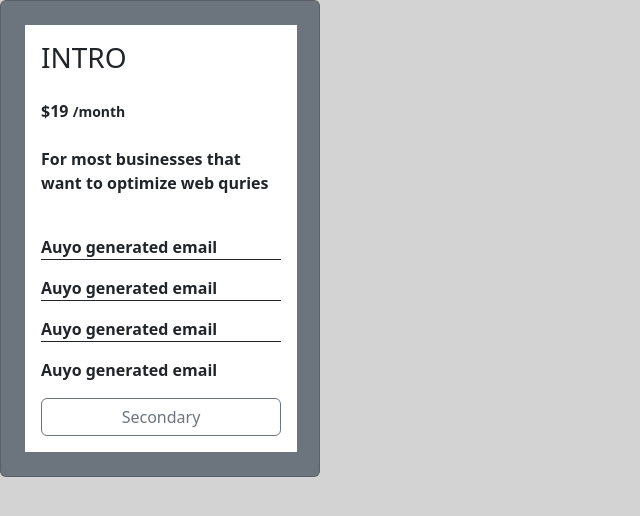
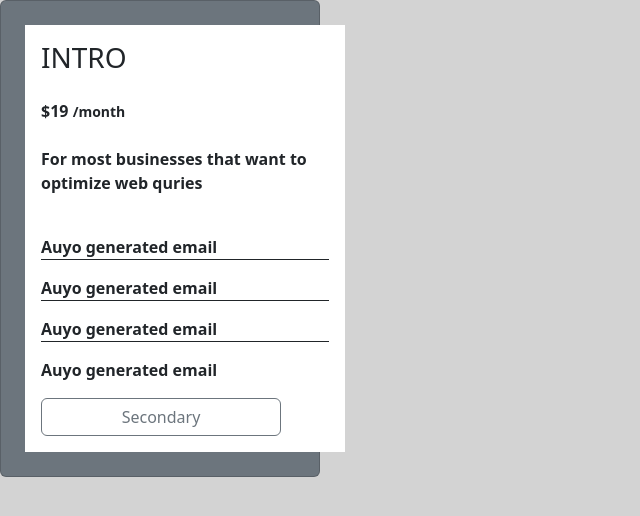
Before and after one commit to azamjonabdullayev/imtixon, a plain HTML site: page index.html in a window 1280 px wide. Shown: the whole page, without its empty margins (0-640 px from the left). Drawn offline with nearby package versions, Linux system fonts and the light colour scheme.

Commit message:
innertial commit

```diff
--- a/index.html
+++ b/index.html
@@ -17,7 +17,7 @@
     <section class="accordion">
         <div class="container-">
             <div class="card p-md-4 bg-secondary" style="width: 20rem;">
-                <div class="container bg-white p-md-3" style="width: 17rem;">
+                <div class="container bg-white p-md-3" style="width: 20rem;">
                     <h3 class="cla text-uppercase mb-4">INTRO</h3>
                     <p class="fw-bold mb-4" >$19 <small>/month</small></p>
                     <p class="fw-bold mb-10">For most businesses that want to optimize web quries</p> <br>
```
